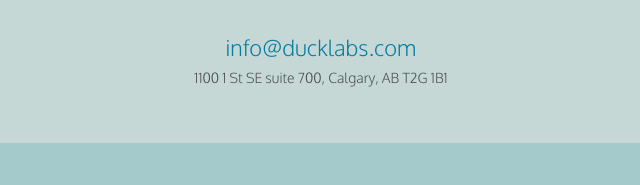
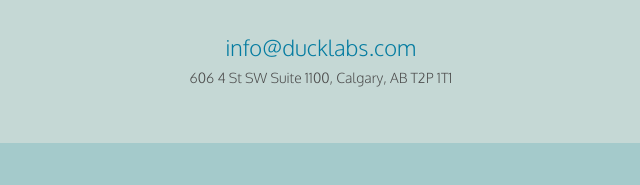
Before and after one commit to ducklabs/ducklabs.ca, a website: page index.html in a window 1280 px wide. Shown: the part 2448-2633 px from the top of the page, 399-1039 px from the left. Drawn offline with nearby package versions, Linux system fonts and the light colour scheme.

Commit message:
Update index.html
Change Address... again

```diff
--- a/index.html
+++ b/index.html
@@ -103,7 +103,7 @@
             <h2>GET IN TOUCH</h2>
             <p>If you need a modern product team with the agility and processes in place to understand your industry fast - contact us!</p>
             <p class="email-container"><a href="mailto:info@ducklabs.ca">info@ducklabs.com</a></p>
-            <p class="address">1100 1 St SE suite 700, Calgary, AB T2G 1B1</p>
+            <p class="address">606 4 St SW Suite 1100, Calgary, AB T2P 1T1</p>
         </div>
     </section>
 
```
